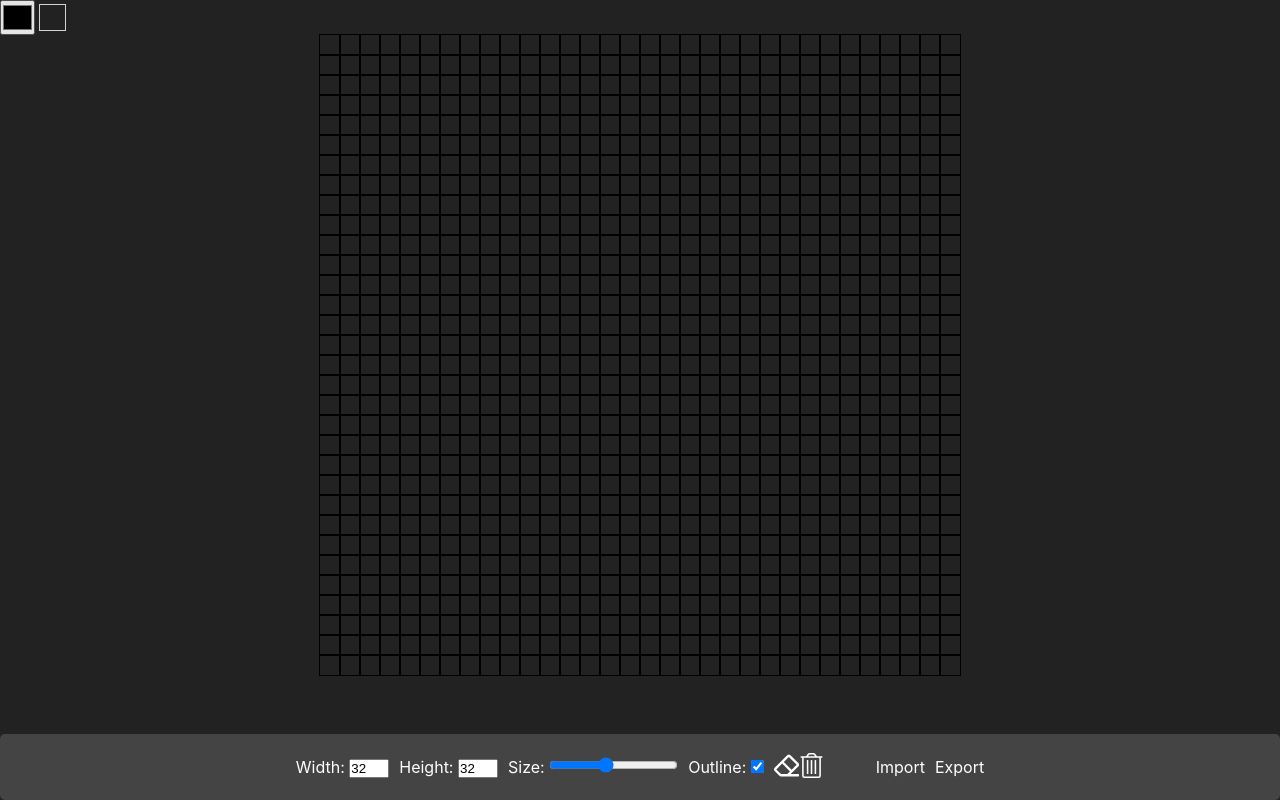
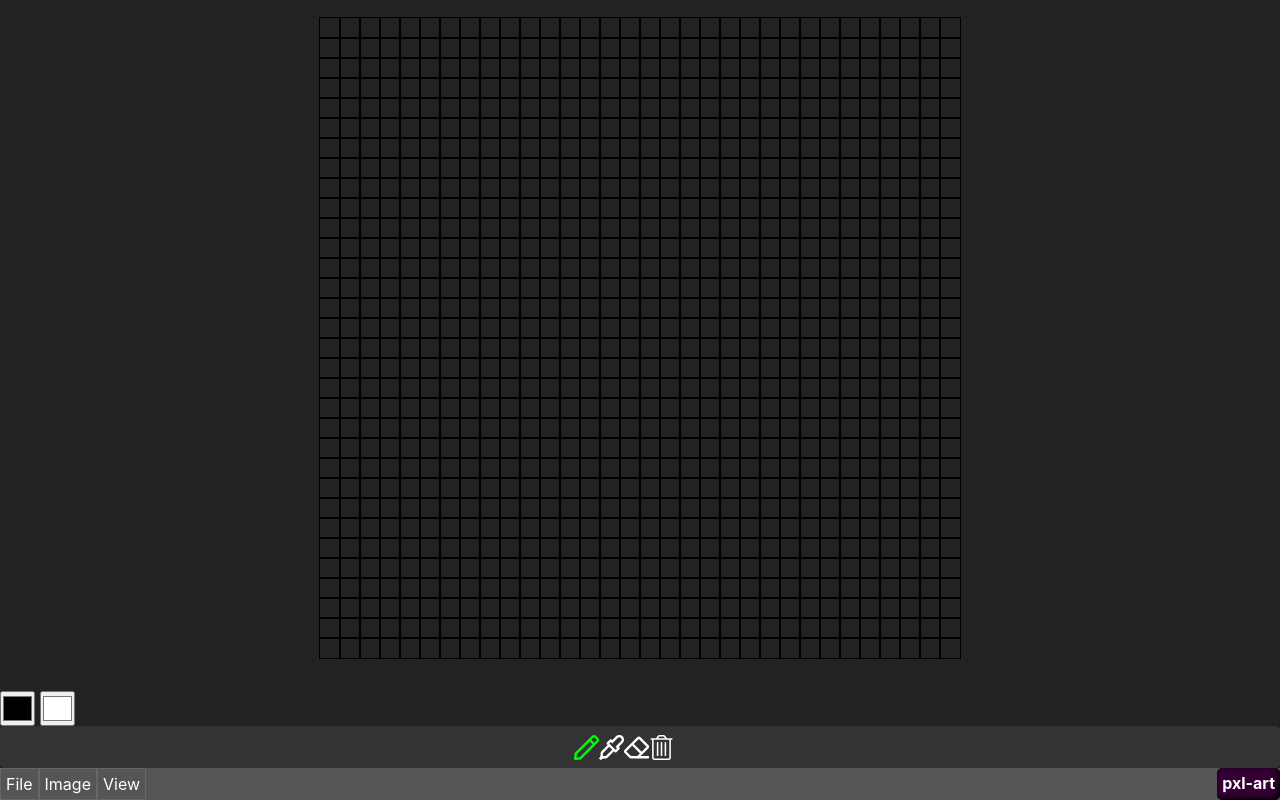
Before and after one commit to boredofnames/pixel-art-drawer, a React (Create React App) app: page / in a window 1280 px wide. Built offline with nearby package versions, Linux system fonts and the light colour scheme.

Commit message:
tools/menus/layout

```diff
--- a/src/App.css
+++ b/src/App.css
@@ -1,4 +1,6 @@
 .App {
+  display: flex;
+  flex-direction: column;
   width: fit-content;
   min-width: 100%;
   height: fit-content;
@@ -9,14 +11,14 @@
 
 .colors {
   display: flex;
-  align-items: flex-end;
-  height: 35px;
+  align-items: center;
 }
 
 .colorpicker {
   width: 35px;
   height: 35px;
   margin-right: 5px;
+  cursor: pointer;
 }
 .history {
   display: flex;
@@ -27,33 +29,93 @@
   height: 25px;
   outline: 1px solid lightgray;
   margin-right: 5px;
+  cursor: pointer;
 }
 
 input[type="number"] {
   width: 40px;
 }
+input[type="range"] {
+  width: 100px;
+}
 
 .controls {
   display: flex;
-  position: absolute;
-  bottom: 0;
+  justify-content: flex-end;
+  flex-direction: column;
+  width: 100%;
+  height: 120px;
+}
+
+.controls .tools {
+  display: flex;
   justify-content: center;
   align-items: center;
-  flex-wrap: wrap;
-  padding: 10px;
   border-radius: 5px;
-  background-color: #444;
-  width: 100%;
-  max-height: 90px;
+  background-color: #333;
+  padding: 5px;
 }
 
-.controls > div {
-  margin: 5px;
+.controls .menubar {
+  display: flex;
+  background-color: #555;
+}
+
+.pixelgrid-container {
+  display: flex;
+  align-items: center;
+  justify-content: center;
+  width: 100vw;
+  height: calc(100vh - 120px);
+  overflow: auto;
 }
 
 .pixelgrid {
+  white-space: nowrap;
+}
+
+.menu {
+  position: relative;
+  border: 1px solid #666;
+  cursor: pointer;
+}
+
+.menu .inner {
+  display: flex;
+  flex-direction: column;
+  position: absolute;
+  bottom: 30px;
+  left: -1px;
+  width: 125px;
+  background-color: #222;
+  border: 1px solid #555;
+  padding: 10px;
+  z-index: 2;
+}
+
+.menu .inner > div {
   display: flex;
   align-items: center;
-  justify-content: center;
-  white-space: nowrap;
+  flex-wrap: wrap;
+  margin-bottom: 5px;
 }
+
+hr {
+  border: 1px solid #444;
+  border-radius: 1px;
+  width: 100%;
+  margin: 2px;
+  padding: 0;
+}
+
+.spacer {
+  flex: 1;
+}
+
+.logo {
+  padding: 5px;
+  background-color: #340034;
+  font-weight: bold;
+  border-radius: 5px;
+  box-shadow: inset -2px -2px 5px black;
+}
--- a/src/App.js
+++ b/src/App.js
@@ -1,16 +1,16 @@
 import React, { useState, useMemo, useEffect, useCallback } from "react";
 import Controls from "./component/Controls";
-import History from "./component/History";
 import PixelGrid from "./component/PixelGrid";
-import ColorPicker from "./component/ColorPicker";
 import "./App.css";
 
 function App() {
   const [color, setColor] = useState("#000000");
+  const [sColor, setSColor] = useState("#ffffff");
   const [outline, setOutline] = useState(true);
   const [gridWidth, setGridWidth] = useState(32);
   const [gridHeight, setGridHeight] = useState(32);
   const [cellSize, setCellSize] = useState(20);
+  const [tool, setTool] = useState("pen");
 
   const blankCells = useCallback(() => {
     var c = [];
@@ -25,9 +25,19 @@ function App() {
 
   const [cells, setCells] = useState(blankCells());
 
-  const history = useMemo(() => [...new Set([...cells].flat().sort())], [
-    cells,
-  ]);
+  const history = useMemo(
+    () => [
+      ...new Set(
+        [...cells]
+          .flat()
+          .filter((color) => {
+            return color !== "#00000000";
+          })
+          .sort()
+      ),
+    ],
+    [cells]
+  );
 
   useEffect(() => {
     setCells(blankCells());
@@ -35,6 +45,19 @@ function App() {
 
   return (
     <div className="App">
+      <PixelGrid
+        color={color}
+        setColor={setColor}
+        sColor={sColor}
+        setSColor={setSColor}
+        gridWidth={gridWidth}
+        gridHeight={gridHeight}
+        cellSize={cellSize}
+        outline={outline}
+        cells={cells}
+        setCells={setCells}
+        tool={tool}
+      />
       <Controls
         outline={outline}
         setOutline={setOutline}
@@ -47,21 +70,13 @@ function App() {
         cells={cells}
         color={color}
         setColor={setColor}
+        sColor={sColor}
+        setSColor={setSColor}
         setCells={setCells}
         blankCells={blankCells}
-      />
-      <div className="colors">
-        <ColorPicker color={color} setColor={setColor} />
-        <History history={history} setColor={setColor} />
-      </div>
-      <PixelGrid
-        color={color}
-        gridWidth={gridWidth}
-        gridHeight={gridHeight}
-        cellSize={cellSize}
-        outline={outline}
-        cells={cells}
-        setCells={setCells}
+        history={history}
+        tool={tool}
+        setTool={setTool}
       />
     </div>
   );
--- a/src/component/Controls.js
+++ b/src/component/Controls.js
@@ -1,6 +1,9 @@
 import React from "react";
+import History from "./History";
+import ColorPicker from "./ColorPicker";
 import Icon from "./Icon";
 import PixelImg from "./PixelImg";
+import Menu from "./Menu";
 import { Import, Export } from "./Imexport";
 
 const Controls = ({
@@ -15,13 +18,77 @@ const Controls = ({
   cells,
   color,
   setColor,
+  sColor,
+  setSColor,
   setCells,
   blankCells,
+  history,
+  tool,
+  setTool,
 }) => {
   return (
     <div className="controls">
+      <div className="colors">
+        <ColorPicker color={color} setColor={setColor} />
+        <ColorPicker color={sColor} setColor={setSColor} />
+        <History history={history} setColor={setColor} setSColor={setSColor} />
+      </div>
+      <div className="tools">
+        <Icon
+          name="Pen"
+          viewBox="0 0 512 512"
+          d="M493.26 56.26l-37.51-37.51C443.25 6.25 426.87 0 410.49 0s-32.76 6.25-45.25 18.74l-74.49 74.49L256 127.98 12.85 371.12.15 485.34C-1.45 499.72 9.88 512 23.95 512c.89 0 1.79-.05 2.69-.15l114.14-12.61L384.02 256l34.74-34.74 74.49-74.49c25-25 25-65.52.01-90.51zM118.75 453.39l-67.58 7.46 7.53-67.69 231.24-231.24 31.02-31.02 60.14 60.14-31.02 31.02-231.33 231.33zm340.56-340.57l-44.28 44.28-60.13-60.14 44.28-44.28c4.08-4.08 8.84-4.69 11.31-4.69s7.24.61 11.31 4.69l37.51 37.51c6.24 6.25 6.24 16.4 0 22.63z"
+          onClick={() => setTool("pen")}
+          style={{
+            width: "25px",
+            height: "25px",
+            cursor: "pointer",
+            color: tool === "pen" ? "lime" : "white",
+          }}
+        />
+        <Icon
+          name="Color Picker"
+          viewBox="0 0 512 512"
+          d="M483.89 28.14l-.02-.02-.03-.03c-37.47-37.47-98.26-37.46-135.72.03l-77.09 77.09-13.1-13.1c-9.44-9.44-24.65-9.31-33.94 0l-63.6 63.6c-9.37 9.37-9.37 24.57 0 33.94l16.98 16.98L50.75 333.25c-12 12-18.75 28.28-18.75 45.26V424L0 480l32 32 56-32h45.49c16.97 0 33.25-6.74 45.25-18.74l126.64-126.62 16.96 16.96c9.44 9.44 24.65 9.31 33.94 0l63.6-63.6c9.37-9.37 9.37-24.57 0-33.94l-13.1-13.1 77.09-77.09c37.5-37.47 37.5-98.25.02-135.73zM144.8 427.32a15.892 15.892 0 0 1-11.31 4.68H80v-53.49c0-4.27 1.66-8.29 4.69-11.31l126.63-126.62 60.12 60.12L144.8 427.32zm305.14-297.38l-77.09 77.09-33.94 33.94 30.07 30.06-29.66 29.66-128-128 29.66-29.65 30.06 30.07L382.08 62.05c9.05-9.06 21.1-14.05 33.91-14.05 12.82 0 24.86 4.98 33.91 14.04l.04.04C459.01 71.14 464 83.19 464 96.01c0 12.81-5 24.86-14.06 33.93z"
+          onClick={() => setTool("colorpicker")}
+          style={{
+            width: "25px",
+            height: "25px",
+            cursor: "pointer",
+            color: tool === "colorpicker" ? "lime" : "white",
+          }}
+        />
+        <Icon
+          name="Eraser"
+          viewBox="0 0 512 512"
+          d="M497.94 273.94a48 48 0 0 0 0-67.88l-160-160a48 48 0 0 0-67.88 0l-256 256a48 48 0 0 0 0 67.88l96 96A48 48 0 0 0 144 480h356a12 12 0 0 0 12-12v-24a12 12 0 0 0-12-12H339.88l158.06-158.06zM304 80l160 160-103 103-160-160zM144 432l-96-96 119-119 160 160-55 55z"
+          onClick={() => setTool("eraser")}
+          style={{
+            width: "25px",
+            height: "25px",
+            cursor: "pointer",
+            color: tool === "eraser" ? "lime" : "white",
+          }}
+        />
+        <Icon
+          name="Trash"
+          viewBox="0 0 448 512"
+          d="M296 432h16a8 8 0 0 0 8-8V152a8 8 0 0 0-8-8h-16a8 8 0 0 0-8 8v272a8 8 0 0 0 8 8zm-160 0h16a8 8 0 0 0 8-8V152a8 8 0 0 0-8-8h-16a8 8 0 0 0-8 8v272a8 8 0 0 0 8 8zM440 64H336l-33.6-44.8A48 48 0 0 0 264 0h-80a48 48 0 0 0-38.4 19.2L112 64H8a8 8 0 0 0-8 8v16a8 8 0 0 0 8 8h24v368a48 48 0 0 0 48 48h288a48 48 0 0 0 48-48V96h24a8 8 0 0 0 8-8V72a8 8 0 0 0-8-8zM171.2 38.4A16.1 16.1 0 0 1 184 32h80a16.1 16.1 0 0 1 12.8 6.4L296 64H152zM384 464a16 16 0 0 1-16 16H80a16 16 0 0 1-16-16V96h320zm-168-32h16a8 8 0 0 0 8-8V152a8 8 0 0 0-8-8h-16a8 8 0 0 0-8 8v272a8 8 0 0 0 8 8z"
+          onClick={() => setCells(blankCells())}
+          style={{ width: "25px", height: "25px", cursor: "pointer" }}
+        />
+        <PixelImg cells={cells} gridWidth={gridWidth} gridHeight={gridHeight} />
+      </div>
+      <div className="menubar">
+        <Menu title="File">
+          <Import setCells={setCells} />
+          <hr />
+          <Export cells={cells} />
+        </Menu>
+        <Menu title="Image">
           <div>
-        Width:{" "}
+            Width:
+            <div className="spacer" />
             <input
               type="number"
               min="1"
@@ -32,7 +99,8 @@ const Controls = ({
             />
           </div>
           <div>
-        Height:{" "}
+            Height:
+            <div className="spacer" />
             <input
               type="number"
               min="1"
@@ -42,8 +110,10 @@ const Controls = ({
               }}
             />
           </div>
+          <hr />
           <div>
-        Size:{" "}
+            Cell Size:
+            <div className="spacer" />
             <input
               type="range"
               min="5"
@@ -54,8 +124,11 @@ const Controls = ({
               }}
             />
           </div>
+        </Menu>
+        <Menu title="View">
           <div>
-        Outline:{" "}
+            Outline:
+            <div className="spacer" />
             <input
               type="checkbox"
               defaultChecked={outline}
@@ -64,32 +137,10 @@ const Controls = ({
               }}
             />
           </div>
-      <div>
-        <Icon
-          name="Eraser"
-          viewBox="0 0 512 512"
-          d="M497.94 273.94a48 48 0 0 0 0-67.88l-160-160a48 48 0 0 0-67.88 0l-256 256a48 48 0 0 0 0 67.88l96 96A48 48 0 0 0 144 480h356a12 12 0 0 0 12-12v-24a12 12 0 0 0-12-12H339.88l158.06-158.06zM304 80l160 160-103 103-160-160zM144 432l-96-96 119-119 160 160-55 55z"
-          onClick={() => setColor("#00000000")}
-          style={{
-            width: "25px",
-            height: "25px",
-            cursor: "pointer",
-            color: color === "#00000000" ? "lime" : "white",
-          }}
-        />
-        <Icon
-          name="Trash"
-          viewBox="0 0 448 512"
-          d="M296 432h16a8 8 0 0 0 8-8V152a8 8 0 0 0-8-8h-16a8 8 0 0 0-8 8v272a8 8 0 0 0 8 8zm-160 0h16a8 8 0 0 0 8-8V152a8 8 0 0 0-8-8h-16a8 8 0 0 0-8 8v272a8 8 0 0 0 8 8zM440 64H336l-33.6-44.8A48 48 0 0 0 264 0h-80a48 48 0 0 0-38.4 19.2L112 64H8a8 8 0 0 0-8 8v16a8 8 0 0 0 8 8h24v368a48 48 0 0 0 48 48h288a48 48 0 0 0 48-48V96h24a8 8 0 0 0 8-8V72a8 8 0 0 0-8-8zM171.2 38.4A16.1 16.1 0 0 1 184 32h80a16.1 16.1 0 0 1 12.8 6.4L296 64H152zM384 464a16 16 0 0 1-16 16H80a16 16 0 0 1-16-16V96h320zm-168-32h16a8 8 0 0 0 8-8V152a8 8 0 0 0-8-8h-16a8 8 0 0 0-8 8v272a8 8 0 0 0 8 8z"
-          onClick={() => setCells(blankCells())}
-          style={{ width: "25px", height: "25px", cursor: "pointer" }}
-        />
+        </Menu>
+        <div className="spacer" />
+        <div className="logo">pxl-art</div>
       </div>
-      <div>
-        <PixelImg cells={cells} gridWidth={gridWidth} gridHeight={gridHeight} />
-      </div>
-      <Import setCells={setCells} />
-      <Export cells={cells} />
     </div>
   );
 };
--- a/src/component/History.js
+++ b/src/component/History.js
@@ -1,12 +1,25 @@
 import React from "react";
 
-const History = ({ history, setColor }) => {
+const History = ({ history, setColor, setSColor }) => {
+  const onMouseDown = (e, color) => {
+    switch (e.button) {
+      case 0:
+        setColor(color);
+        break;
+      case 2:
+        setSColor(color);
+        break;
+      default:
+        break;
+    }
+  };
   return (
     <div className="history">
       {history.map((color, i) => (
         <div
           key={`historyitem${i}`}
-          onClick={() => setColor(color)}
+          onMouseDown={(e) => onMouseDown(e, color)}
+          onContextMenu={(e) => e.preventDefault()}
           className="historyitem"
           style={{ background: color }}
         />
--- /dev/null
+++ b/src/component/Menu.js
@@ -0,0 +1,30 @@
+import React, { useState } from "react";
+
+const Menu = ({ title, children }) => {
+  const [open, setOpen] = useState(false);
+  return (
+    <div
+      className="menu"
+      onClick={() => setOpen(!open)}
+      onMouseLeave={() => setOpen(false)}
+    >
+      <div
+        className="inner"
+        onClick={(e) => e.stopPropagation()}
+        style={{ display: open ? "flex" : "none" }}
+      >
+        {children}
+      </div>
+      <div
+        style={{
+          padding: "5px",
+          backgroundColor: open ? "#222" : "#555",
+        }}
+      >
+        {title}
+      </div>
+    </div>
+  );
+};
+
+export default Menu;
--- a/src/component/PixelGrid.js
+++ b/src/component/PixelGrid.js
@@ -1,6 +1,16 @@
 import React, { useState } from "react";
 
-const PixelGrid = ({ cells, setCells, color, cellSize, outline }) => {
+const PixelGrid = ({
+  cells,
+  setCells,
+  color,
+  setColor,
+  sColor,
+  setSColor,
+  cellSize,
+  outline,
+  tool,
+}) => {
   const [holding, setHolding] = useState(false);
   const updateCell = (i, j, cs) => {
     let c = [...cells];
@@ -19,13 +29,16 @@ const PixelGrid = ({ cells, setCells, color, cellSize, outline }) => {
   const onMouseDown = (e, i, j) => {
     switch (e.button) {
       case 0:
-        updateCell(i, j);
+        if (tool === "pen") updateCell(i, j);
+        else if (tool === "eraser") updateCell(i, j, "#00000000");
+        else if (tool === "colorpicker") setColor(cells[i][j]);
         break;
       case 1:
         replaceColor(i, j);
         break;
       case 2:
-        updateCell(i, j, "#00000000");
+        if (tool === "pen") updateCell(i, j, sColor);
+        else if (tool === "colorpicker") setSColor(cells[i][j]);
         break;
       default:
         break;
@@ -34,16 +47,18 @@ const PixelGrid = ({ cells, setCells, color, cellSize, outline }) => {
   const onMouseEnter = (i, j) => {
     switch (holding) {
       case 0:
-        updateCell(i, j);
+        if (tool === "pen") updateCell(i, j);
+        else if (tool === "eraser") updateCell(i, j, "#00000000");
         break;
       case 2:
-        updateCell(i, j, "#00000000");
+        updateCell(i, j, sColor);
         break;
       default:
         break;
     }
   };
   return (
+    <div className="pixelgrid-container">
       <div
         className="pixelgrid"
         draggable="false"
@@ -78,6 +93,7 @@ const PixelGrid = ({ cells, setCells, color, cellSize, outline }) => {
           );
         })}
       </div>
+    </div>
   );
 };
 
--- a/src/index.css
+++ b/src/index.css
@@ -28,3 +28,17 @@ body {
   width: 100%;
   height: 100%;
 }
+
+::-webkit-scrollbar {
+  width: 10px;
+  height: 10px;
+}
+::-webkit-scrollbar-track {
+  background: #666;
+}
+::-webkit-scrollbar-thumb {
+  background: #888;
+}
+::-webkit-scrollbar-thumb:hover {
+  background: #555;
+}
```
Also changed, not shown: 1 other file (tests, documents, lock files or other folders). Lines whose indentation alone changed are shown as unchanged.
